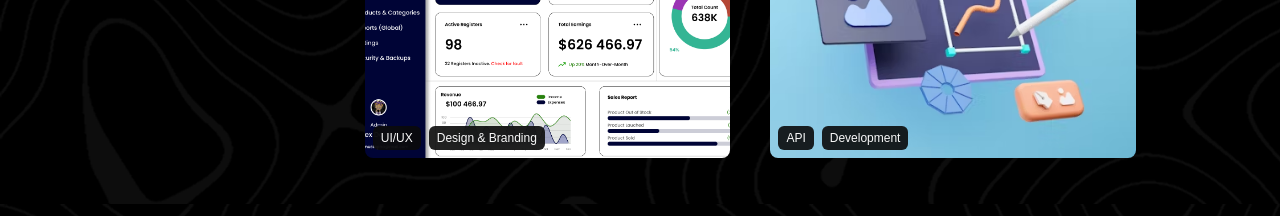
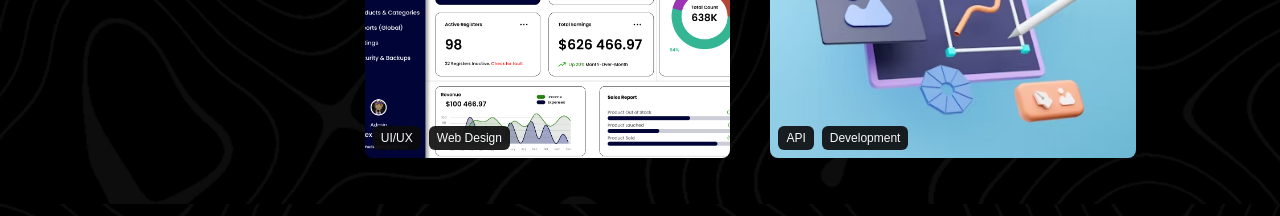
Before and after one commit to Ekene-Akabogu/Portfolio, a React (Vite) app in the folder my-portfolio/: page / in a window 1280 px wide. Shown: the part 1760-1976 px from the top of the page. Built offline with nearby package versions, Linux system fonts and the light colour scheme; a web font is replaced by a local one.

Commit message:
made changes to project

```diff
--- a/my-portfolio/src/constants/index.tsx
+++ b/my-portfolio/src/constants/index.tsx
@@ -94,7 +94,7 @@ const projectsData: ProjectType[] = [
   {
     imgSrc: '/images/project-ph-3.jpeg',
     title: 'WarehouseX UI/UX Design',
-    tags: ['UI/UX', 'Design & Branding'],
+    tags: ['UI/UX', 'Web Design'],
     projectLink: 'https://www.figma.com/design/UfyfUDqK5gaKhphUtvCtX6/WarehouseX---Web-Desktop?node-id=0-1&p=f&t=gZZESvRKdhVzxRx8-0',
   },
   {
```
